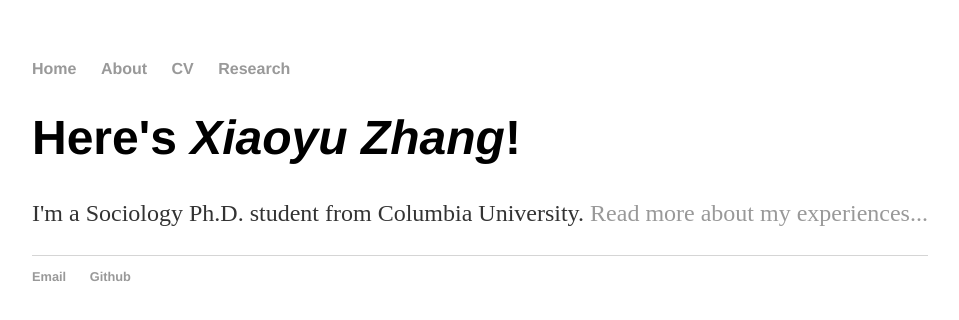
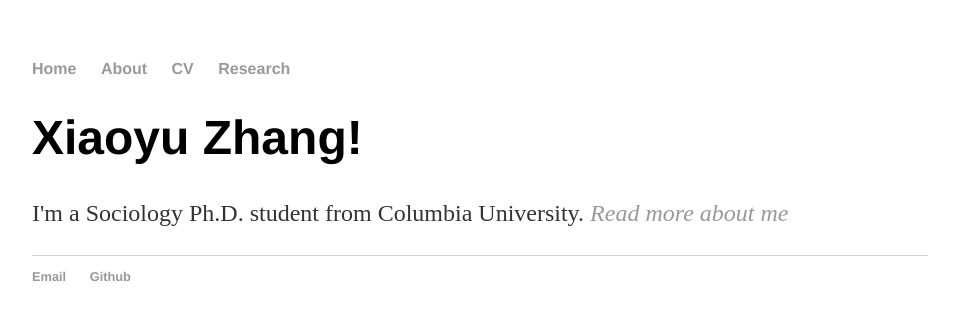
Before and after one commit to zhang-xiaoyu/zhang-xiaoyu, a Jekyll site: the page built from index.html, in a window 1280 px wide. Shown: the top 320 px of the page, without its empty margins (160-1119 px from the left). Built offline with Jekyll 4.4.1, drawn with Linux system fonts in a browser that asks for light colours.

Commit message:
Update index.html

```diff
--- a/index.html
+++ b/index.html
@@ -3,7 +3,7 @@ layout: default
 title: Xiaoyu Zhang's Webpage
 ---
 <div class="blurb">
-	<h1>Here's <em>Xiaoyu Zhang</em>!</h1>
+	<h1>Xiaoyu Zhang!</h1>
 	<p>I'm a Sociology Ph.D. student from Columbia University.
-	<a href="/about">Read more about my experiences...</a></p>
+	<a href="/about"><em>Read more about me</em></a></p>
 </div>
```
